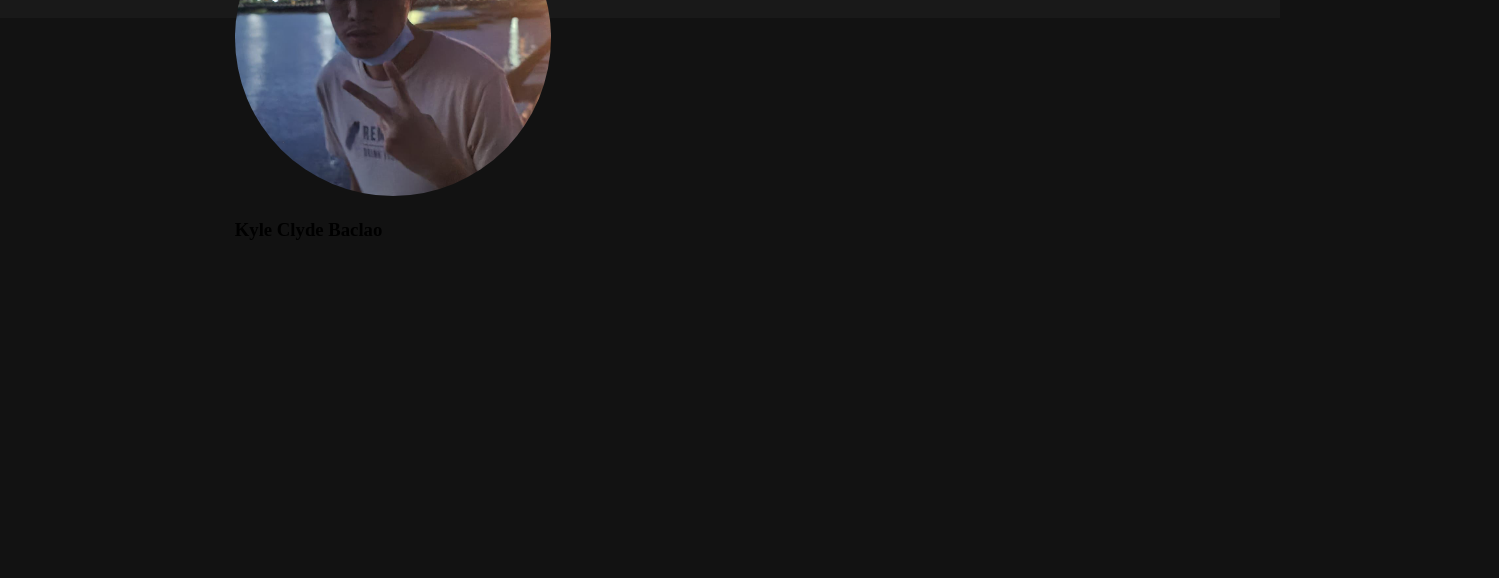
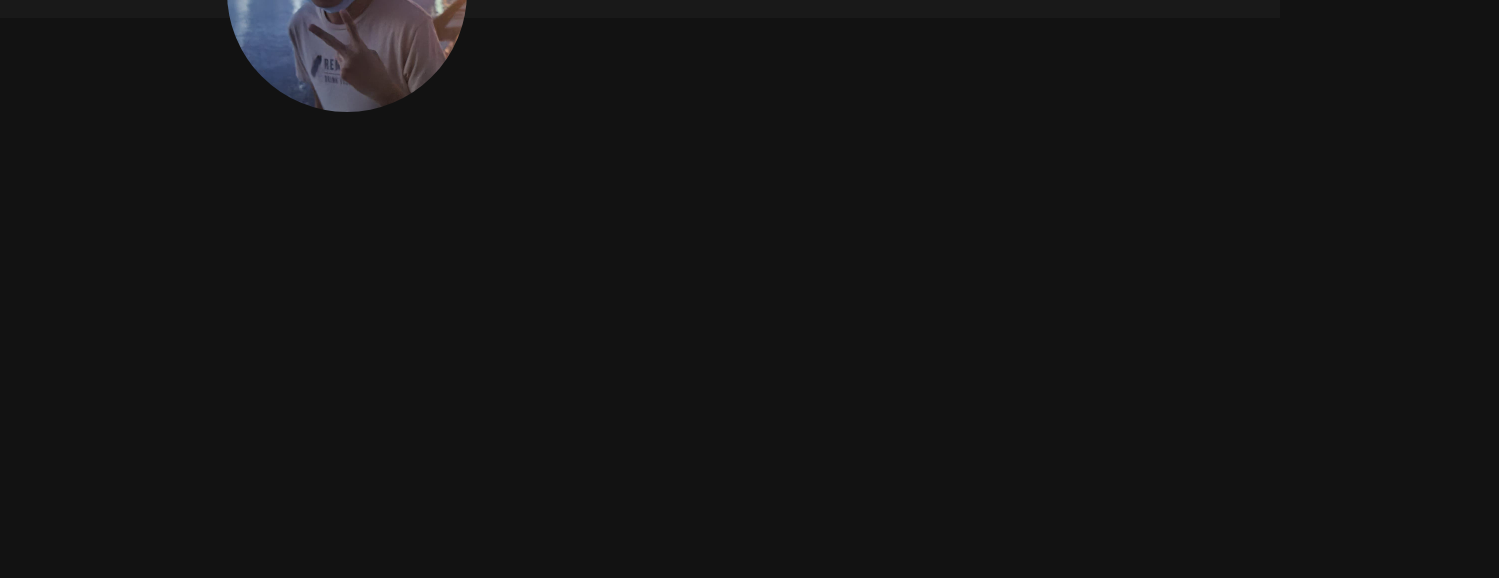
Before and after one commit to Seb-y/BSIT_2C, a plain HTML site: page Profile.html in a window 1280 px wide. Shown: the part 222-800 px from the top of the page, 1499 px wide, since content can reach past the window. Drawn offline with Linux system fonts and the light colour scheme.

Commit message:
added styles for other <div>

```diff
--- a/styles.css
+++ b/styles.css
@@ -1,3 +1,6 @@
+* {
+    box-sizing: border-box;
+}
 .navbar_bg {
     position: absolute;
     top: 0;
@@ -11,11 +14,17 @@
     text-align: center;
 }
 .user_info {
-    position: relative;
+    position: absolute;
     top: 2.5cm;
     left: 6cm;
     z-index: +1;
 }
+.user_info h3 {
+    color: white;
+    position: absolute;
+    font-size: 35px;
+    font-family: Arial, Helvetica, sans-serif;
+}
 body {
     background-color: 	#121212;
 }
```
